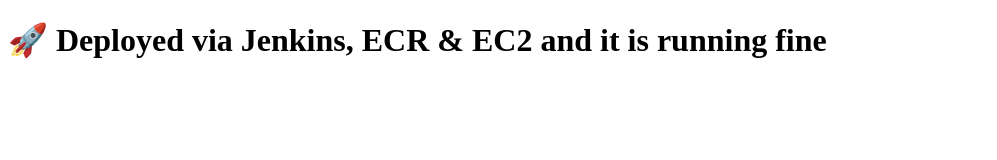
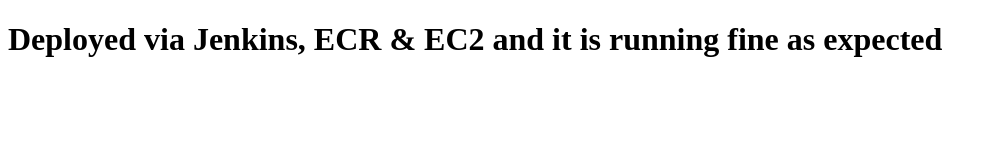
Before and after one commit to subratgithub/project-4, a plain HTML site: page index.html in a window 1280 px wide. Shown: the whole page, without its empty margins (0-997 px from the left). Drawn offline with Linux system fonts and the light colour scheme.

Commit message:
Index.html file modified

```diff
--- a/index.html
+++ b/index.html
@@ -4,6 +4,6 @@
     <title>Welcome to Apache on EC2</title>
 </head>
 <body>
-    <h1>🚀 Deployed via Jenkins, ECR & EC2 and it is running fine</h1>
+    <h1> Deployed via Jenkins, ECR & EC2 and it is running fine as expected</h1>
 </body>
 </html>
```
